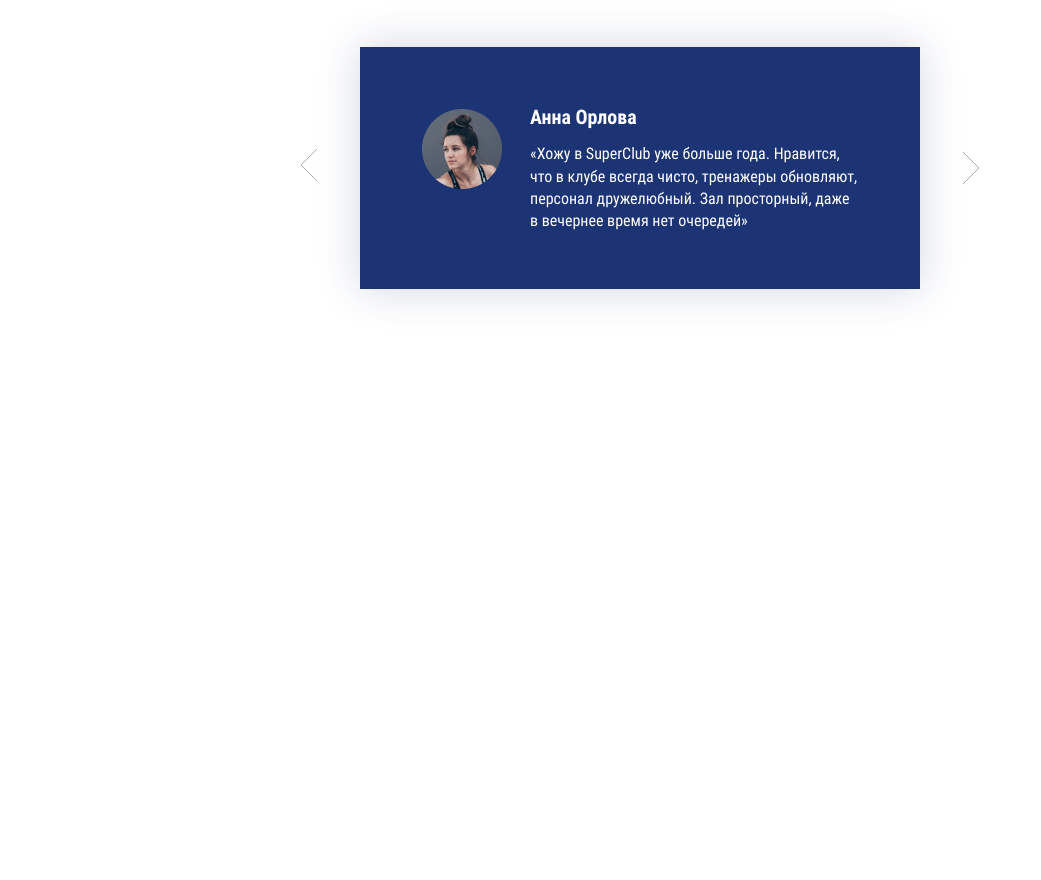
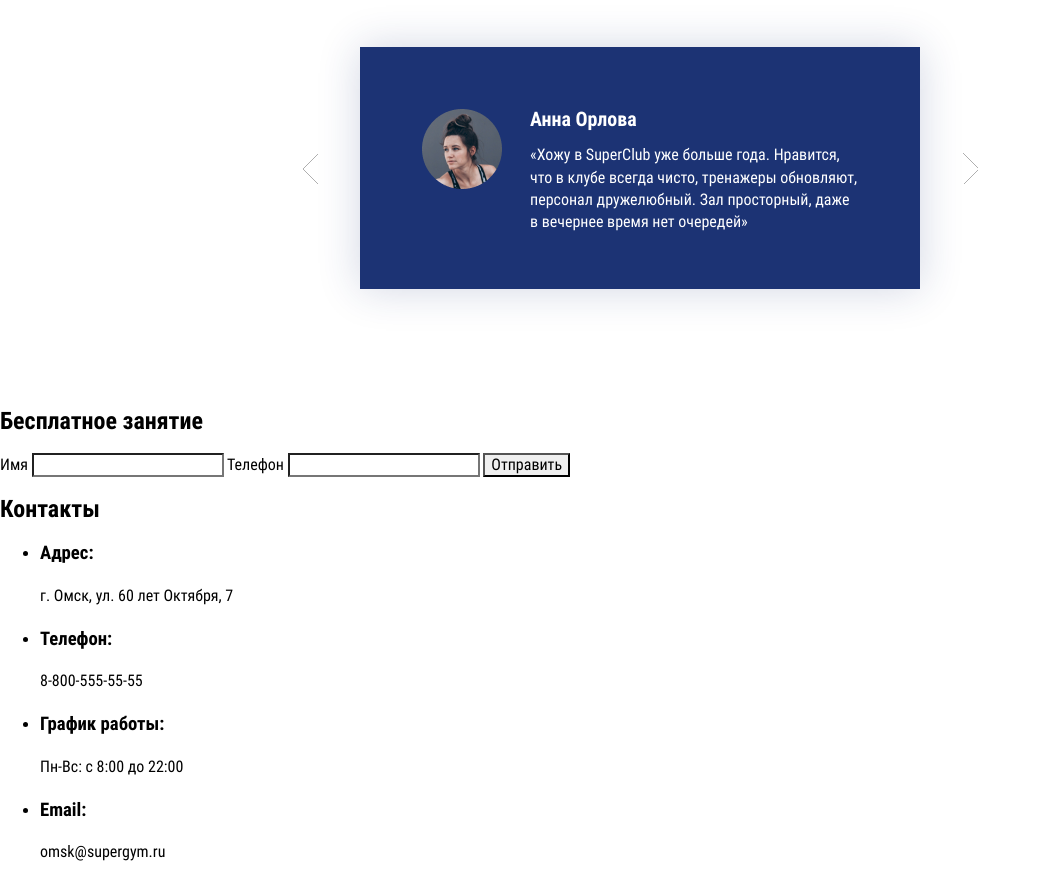
Before and after one commit to Dmitry1964/fitness, a website built with webpack: page source/index.html in a window 1280 px wide. Shown: the part 5043-5923 px from the top of the page, without its empty margins (0-1041 px from the left). Before the commit the page ends 5573 px from the top, so only its background shows below. Built offline with nearby package versions, Linux system fonts and the light colour scheme; files whose address does not match are found by name.

Commit message:
переделал feedback block

```diff
--- a/source/index.html
+++ b/source/index.html
@@ -522,7 +522,6 @@
         <div class="feedback__wrapper container">
           <h2 class="feedback__title">Отзывы</h2>
           <div class="feedback__swiper">
-            <button class="feedback__button feedback__button-prev"></button>
             <ul class="feedback__list">
               <li class="feedback__item">
                 <img src="img/avatar1.png" width="80" height="80" alt="Аватар посетителя фитнес-центра">
@@ -539,11 +538,52 @@
               </li>
               <li class="feedback__item  visually-hidden">
                 <img src="img/avatar3.png" width="80" height="80" alt="Аватар посетителя фитнес-центра">
-                <h3 class="feedback__name">Доцент</h3>
+                <h3>Доцент</h3>
                 <p>Видали и лучше!</p>
               </li>
             </ul>
-            <button class="feedback__button feedback__button-next"></button>
+            <button class="feedback__button feedback__button--prev"></button>
+            <button class="feedback__button feedback__button--next"></button>
+          </div>
+        </div>
+      </section>
+      <section class="contact">
+        <div class="contact__wrapper">
+          <div class="contact__left-block">
+            <article class="contact__bid">
+              <h2 class="contact__title contact__title--bid">Бесплатное занятие</h2>
+              <form class="contact__form" action="#" method="GET">
+                <label for="name">Имя</label>
+                <input type="text" name="name" id="name">
+                <label for="phone">Телефон</label>
+                <input type="tel" name="phone" id="phone">
+                <button type="submit">Отправить</button>
+              </form>
+            </article>
+          </div>
+          <div class="contact__right-block">
+            <article class="contact__info">
+              <h2 class="contact__title">Контакты</h2>
+              <ul class="contact__list">
+                <li class="contact__item">
+                  <h3>Адрес:</h3>
+                  <p>г. Омск, ул. 60 лет Октября, 7</p>
+                </li>
+                <li class="contact__item">
+                  <h3>Телефон:</h3>
+                  <p>8-800-555-55-55</p>
+                </li>
+                <li class="contact__item">
+                  <h3>График работы:</h3>
+                  <p>Пн-Вс: с 8:00 до 22:00</p>
+                </li>
+                <li class="contact__item">
+                  <h3>Email:</h3>
+                  <p>omsk@supergym.ru</p>
+                </li>
+              </ul>
+            </article>
+
           </div>
         </div>
       </section>
--- /dev/null
+++ b/source/sass/blocks/contact.scss
@@ -0,0 +1,145 @@
+// .contact__wrapper {
+//   // max-width: 1366px;
+//   margin: 0 auto;
+//   display: grid;
+//   grid-template-columns: 1fr 1fr;
+
+//   @include vp-1199 {
+//     grid-template-columns: 1fr;
+//   }
+// }
+
+// .contact__left-block {
+//   background-color: $color-sapphire;
+//   display: flex;
+//   justify-content: flex-end;
+// }
+
+// .contact__bid {
+//   width: 430px;
+//   margin-right: 148px;
+//   // margin-right: calc(148px - (1366px - 100vw) / (1366 - 1200) * (148 - 100));
+//   padding-top: 68px;
+//   padding-bottom: 67px;
+
+//   @include vp-1199 {
+//     width: 502px;
+//     margin: 0 auto;
+//   }
+
+//   @include vp-767 {
+//     // width: calc(502px - (768px -100vw) / (768 - 320) * (502 - 290));
+//   }
+// }
+
+// .contact__title {
+//   @include font(49px, 49px, 700, $color-basic-dark);
+//   font-family: $second-font;
+//   letter-spacing: 0.03em;
+//   text-transform: lowercase;
+//   margin: 0 0 43px;
+
+//   &--bid {
+//     color: $color-default-white;
+//     margin-bottom: 45px;
+//   }
+// }
+
+// .contact__form {
+//   display: flex;
+//   flex-wrap: wrap;
+//   align-items: center;
+// }
+
+// .contact__form label {
+//   @include font(14px, 16px, 400, $color-default-white);
+//   border-bottom: 1px solid white;
+//   padding-bottom: 8px;
+// }
+
+// .contact__form input {
+//   background-color: transparent;
+//   border: none;
+//   border-bottom: 1px solid white;
+//   height: 25px;
+//   padding-bottom: 10px;
+//   padding-left: 15px;
+//   color: $color-default-white;
+// }
+
+// .contact__form input[name="name"] {
+//   width: 165px;
+//   margin-right: 30px;
+// }
+
+// .contact__form input[name="phone"] {
+//   width: 140px;
+// }
+
+// .contact__form button {
+//   @include font(14px, 16px, 700, $color-default-white);
+//   letter-spacing: 0.05em;
+//   text-transform: uppercase;
+//   border: 3px solid $color-default-white;
+//   background-color: transparent;
+//   padding: 18px 0;
+//   width: 95%;
+//   margin-top: 25px;
+
+//   @include vp-767 {
+//     width: 70%;
+//   }
+// }
+
+// .contact__info {
+//   padding-top: 68px;
+//   margin-left: 120px;
+
+//   @include vp-1199 {
+//     max-width: 502px;
+//     margin: 0 auto;
+//   }
+
+//   @include vp-767 {
+//     width: 100%;
+//   }
+// }
+
+// .contact__list {
+//   display: flex;
+//   flex-wrap: wrap;
+//   list-style: none;
+//   margin: 0;
+//   padding: 0;
+//   position: relative;
+//   width: 460px;
+
+//   &::before {
+//     content: "";
+//     position: absolute;
+//     width: 1px;
+//     height: 102px;
+//     background-color: $color-light-slate-grey;
+//     top: 5px;
+//     left: 50.5%;
+//   }
+// }
+
+// .contact__item {
+//   width: 230px;
+//   margin-bottom: 21px;
+
+//   &:nth-child(2n) {
+//     padding-left: 14%;
+//   }
+// }
+
+// .contact__item h3 {
+//   @include font(16px, 150%, 700, $color-basic-dark);
+//   margin: 0;
+// }
+
+// .contact__item p {
+//   @include font(14px, 21px, 400, $color-basic-dark);
+//   margin: 0;
+// }
--- a/source/sass/blocks/feedback-block.scss
+++ b/source/sass/blocks/feedback-block.scss
@@ -1,17 +1,12 @@
 .feedback {
-  padding-bottom: 120px;
-}
-
-.feedback__wrapper {
-  display: flex;
-  flex-direction: column;
-  align-items: center;
+  padding-bottom: 100px;
 }
 
 .feedback__title {
   @include font(49px, 49px, 700, $color-basic-dark);
   font-family: $second-font;
   letter-spacing: 0.03em;
+  text-align: center;
   margin: 0 0 50px;
 
   @include vp-1199 {
@@ -21,78 +16,71 @@
 
   @include vp-767 {
     @include font(32px, 32px, 700, $color-basic-dark);
-    margin: 0 0 42px;
+    margin: 0 0 40px;
+
   }
 }
 
+.feedback__swiper {
+  width: 560px;
+  height: 242px;
+  margin: 0 auto;
+  padding: 62px 62px 0;
+  background-color: $color-resolution-blue;
+  box-shadow: 0px 0px 40px rgba(28, 51, 116, 0.2);
+  position: relative;
 
-.feedback__swiper {
-  display: flex;
-  justify-content: center;
-  align-items: center;
-  width: 100%;
+  @include vp-1199 {
+    width: 566px;
+  }
+
+  @include vp-767 {
+    width: 77.93%;
+    height: 335px;
+    padding-top: calc(62px - (768px - 100vw) / (768 - 320) * (62 - 40));
+    padding-left: calc(62px - (768px - 100vw) / (768 - 320) * (62 - 25));
+    padding-right: calc(62px - (768px - 100vw) / (768 - 320) * (62 - 25));
+  }
 }
 
 .feedback__list {
   list-style: none;
   margin: 0;
   padding: 0;
-
-  @include vp-767 {
-    width: 77.93%;
-
-  }
 }
 
 .feedback__item {
   display: grid;
   grid-template-columns: auto 1fr;
   column-gap: 28px;
-  width: 560px;
-  height: 242px;
-  padding: 62px;
-  box-shadow: 0px 0px 40px rgba(28, 51, 116, 0.2);
-  background-color: $color-resolution-blue;
-
-  @include vp-1199 {
-    width: 566px;
-    padding-left: 65px;
-  }
 
   @include vp-767 {
-    padding: 40px 25px 33px;
-    height: 335px;
-    width: 100%;
     column-gap: 15px;
-    grid-template-columns: 1fr 1fr;
   }
 }
 
 .feedback__item img {
-  grid-column-start: 1;
-  grid-column-end: 2;
   grid-row-start: 1;
   grid-row-end: 3;
 
   @include vp-767 {
-    width: 68px;
-    height: 68px;
-    grid-column-start: 1;
-    grid-column-end: 2;
     grid-row-start: 1;
     grid-row-end: 2;
-    justify-self: right;
+  }
+
+  @include vp-767 {
+    width: 68px;
+    margin-left: 16px;
   }
 }
 
 .feedback__item h3 {
-  @include font(20px, 80%, 700, $color-default-white);
-  margin: 0 0 18px;
+  @include font(20px, 20px, 700, $color-default-white);
+  margin: 0 0 15px;
 
   @include vp-767 {
-    line-height: 130%;
-    padding-top: 8px;
-    padding-left: 5px;
+    @include font(20px, 26px, 700, $color-default-white);
+    padding-top: 10px
   }
 }
 
@@ -104,33 +92,41 @@
     grid-column-start: 1;
     grid-column-end: 3;
     text-align: center;
-    padding-top: 5px;
+    padding-top: 10px;
   }
 }
 
 .feedback__button {
-  width: 60px;
-  height: 40px;
+  position: absolute;
+  width: 16px;
+  height: 32px;
   border: none;
   background-color: transparent;
-  cursor: pointer;
+  top: calc(50% - 16px);
 
-  @include vp-1199 {
-    width: 57px;
+  @include vp-767 {
+    width: 10px;
+    height: 19px;
+    top: calc(50% - 10px);
   }
 
-  @include vp-767 {
-    width: 32px;
+  &--prev {
+    background-image: url("../../img/svg/button-prev.svg");
+    left: -58px;
+
+    @include vp-767 {
+      background-image: url("../../img/svg/button-prev-mobile.svg");
+      left: -30px;
+    }
+  }
+
+  &--next {
+    background-image: url("../../img/svg/button-next.svg");
+    right: -58px;
+
+    @include vp-767 {
+      background-image: url("../../img/svg/button-next-mobile.svg");
+      right: -30px;
+    }
   }
 }
-
-.feedback__button-prev {
-  background-image: url(../../img/svg/button-prev.svg);
-  background-repeat: no-repeat;
-}
-
-.feedback__button-next {
-  background-image: url(../../img/svg/button-next.svg);
-  background-repeat: no-repeat;
-  background-position: right;
-}
--- a/source/sass/style.scss
+++ b/source/sass/style.scss
@@ -28,6 +28,7 @@
 @import "blocks/features";
 @import "blocks/actions";
 @import "blocks/feedback-block";
+@import "blocks/contact";
 // ---------------------------------
 
 // ❗❗❗ запрещено использовать изображения в css, касается как jpg \ png, так и svg
--- a/source/sass/variables.scss
+++ b/source/sass/variables.scss
@@ -25,6 +25,8 @@ $color-red-background: #ed0233;
 $color-gray-background: #f8f9fc;
 $color-resolution-blue: #1c3374;
 $color-persian-blue: #2e35ac;
+$color-sapphire: #102654;
+$color-light-slate-grey: #74819c;
 
 // Gradient
 
```
Also changed, not shown: build/css/style.css, build/css/style.min.css, build/img/svg/button-next-mobile.svg (added), build/img/svg/button-prev-mobile.svg (added), build/index.html, source/img/svg/button-next-mobile.svg (added), source/img/svg/button-prev-mobile.svg (added), 1 other file.
